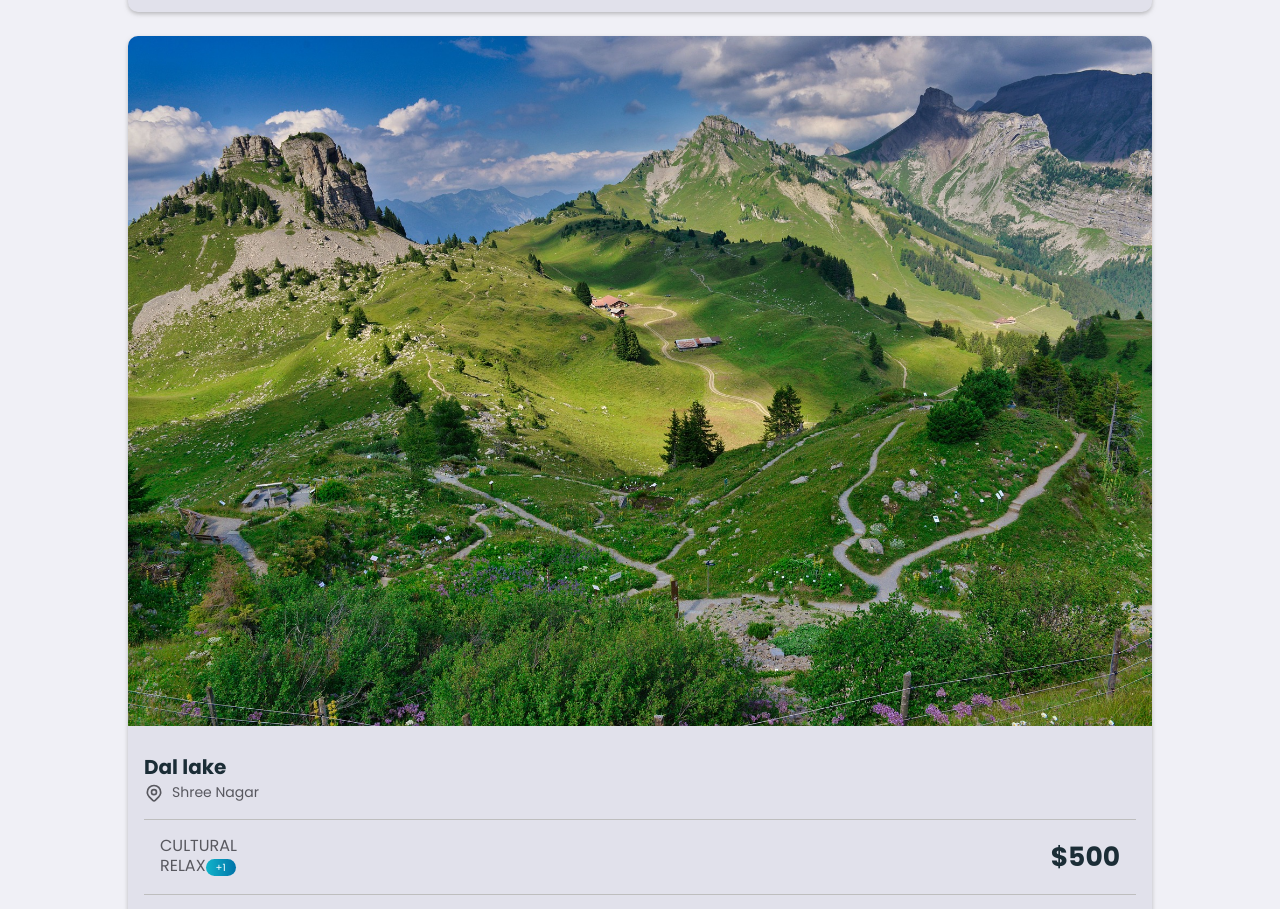
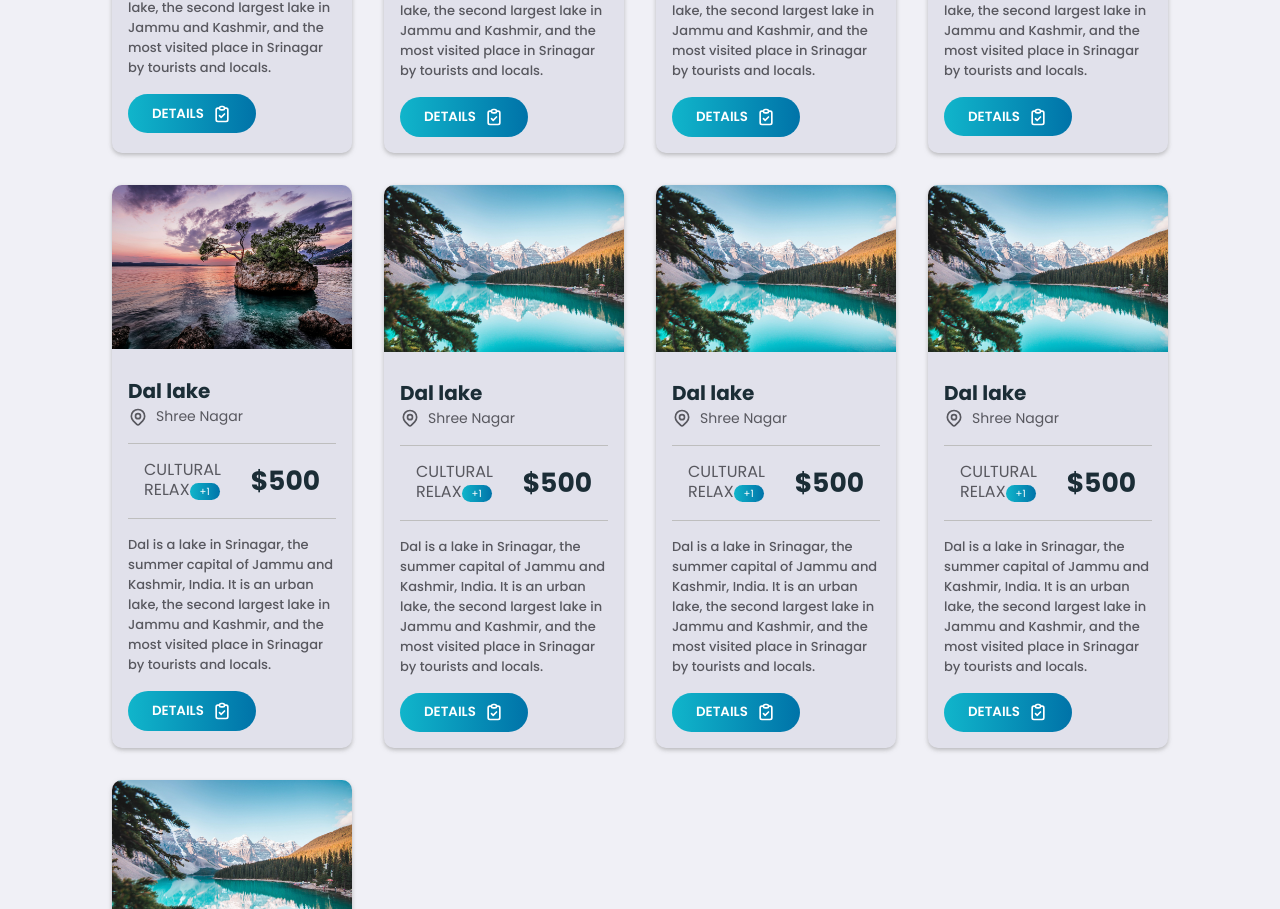
Before and after one commit to D-singh121/react-travel-site, a React (Create React App) app: page / in a window 1280 px wide. Shown: the part 1891-2800 px from the top of the page. Built offline with nearby package versions, Linux system fonts and the light colour scheme.

Commit message:
added responsiv main section

```diff
--- a/src/App.css
+++ b/src/App.css
@@ -95,7 +95,7 @@ body{
 
 @media screen and (min-width:1240px) {
     .container{
-        width: 80% !important;
+        width: 90% !important;
         margin: auto;
 
     }
--- a/src/Components/Main/Main.jsx
+++ b/src/Components/Main/Main.jsx
@@ -108,7 +108,40 @@ const Data = [
     grade:'CULTURAL RELAX',
     fees: '$500',
     description: 'Dal is a lake in Srinagar, the summer capital of Jammu and Kashmir, India. It is an urban lake, the second largest lake in Jammu and Kashmir, and the most visited place in Srinagar by tourists and locals.'
-  }
+  },
+  {
+    id:10,
+    imgSrc:img6,
+    destTitle:'Dal lake',
+    location:'Shree Nagar',
+    grade:'CULTURAL RELAX',
+    fees: '$500',
+    description: 'Dal is a lake in Srinagar, the summer capital of Jammu and Kashmir, India. It is an urban lake, the second largest lake in Jammu and Kashmir, and the most visited place in Srinagar by tourists and locals.'
+  },{
+    id:11,
+    imgSrc:img6,
+    destTitle:'Dal lake',
+    location:'Shree Nagar',
+    grade:'CULTURAL RELAX',
+    fees: '$500',
+    description: 'Dal is a lake in Srinagar, the summer capital of Jammu and Kashmir, India. It is an urban lake, the second largest lake in Jammu and Kashmir, and the most visited place in Srinagar by tourists and locals.'
+  },{
+    id:12,
+    imgSrc:img6,
+    destTitle:'Dal lake',
+    location:'Shree Nagar',
+    grade:'CULTURAL RELAX',
+    fees: '$500',
+    description: 'Dal is a lake in Srinagar, the summer capital of Jammu and Kashmir, India. It is an urban lake, the second largest lake in Jammu and Kashmir, and the most visited place in Srinagar by tourists and locals.'
+  },{
+    id:13,
+    imgSrc:img6,
+    destTitle:'Dal lake',
+    location:'Shree Nagar',
+    grade:'CULTURAL RELAX',
+    fees: '$500',
+    description: 'Dal is a lake in Srinagar, the summer capital of Jammu and Kashmir, India. It is an urban lake, the second largest lake in Jammu and Kashmir, and the most visited place in Srinagar by tourists and locals.'
+  },
 
 ]
 
--- a/src/Components/Main/main.css
+++ b/src/Components/Main/main.css
@@ -1,16 +1,16 @@
 :root {
-  --PrimaryColor: hsl(199,100%,33%);
-  --SecondaryColor: hsl(187,85% ,43%);
-  --gradientColor: linear-gradient(to right , hsl(187,85%,43%),hsl(199, 100%,33%));
-  --whiteColor: hsl(0,0%,100%);
-  --blackColor: hsl(201,33%,16%);
-  --textColor: hsl(240,4%,36%);
-  --whiteColorDeam: hsl(0,0%,93%);
-  --greyText: rgb(190,190,190);
-  --inputColor: rgb(239,239,239);
-  --bodyColor: rgb(240,240,246);
-  --cardBG: rgb(225,225,235);
-  --cardHover:rgb(255,255,255);
+  --PrimaryColor: hsl(199, 100%, 33%);
+  --SecondaryColor: hsl(187, 85%, 43%);
+  --gradientColor: linear-gradient(to right, hsl(187, 85%, 43%), hsl(199, 100%, 33%));
+  --whiteColor: hsl(0, 0%, 100%);
+  --blackColor: hsl(201, 33%, 16%);
+  --textColor: hsl(240, 4%, 36%);
+  --whiteColorDeam: hsl(0, 0%, 93%);
+  --greyText: rgb(190, 190, 190);
+  --inputColor: rgb(239, 239, 239);
+  --bodyColor: rgb(240, 240, 246);
+  --cardBG: rgb(225, 225, 235);
+  --cardHover: rgb(255, 255, 255);
 }
 
 .main {
@@ -130,4 +130,24 @@
 .main .secContent .singleDestination .cardInfo .btn .icon {
   align-self: center;
   font-size: 20px;
+}
+
+@media screen and (min-width: 760px) {
+  .secContent {
+    grid-template-columns: repeat(2, 1fr);
+  }
+}
+@media screen and (min-width: 960px) {
+  .secContent {
+    grid-template-columns: repeat(3, 1fr);
+  }
+  .section {
+    padding: 4rem 3rem 4rem;
+  }
+}
+@media screen and (min-width: 1240px) {
+  .main .secContent {
+    grid-template-columns: repeat(4, 1fr);
+    gap: 2rem;
+  }
 }/*# sourceMappingURL=main.css.map */
--- a/src/Components/Main/main.scss
+++ b/src/Components/Main/main.scss
@@ -1,31 +1,30 @@
-:root{
-    --PrimaryColor: hsl(199,100%,33%);
-    --SecondaryColor: hsl(187,85% ,43%);
-    --gradientColor: linear-gradient(to right , hsl(187,85%,43%),hsl(199, 100%,33%));
-    --whiteColor: hsl(0,0%,100%);
-    --blackColor: hsl(201,33%,16%);
-    --textColor : hsl(240,4%,36%);
-    --whiteColorDeam: hsl(0,0%,93%);
-    --greyText: rgb(190,190,190);
-    --inputColor : rgb(239,239,239);
-    --bodyColor: rgb(240,240,246);
-    --cardBG : rgb(225,225,235);
-    --cardHover :rgb(255,255,255);
+:root {
+    --PrimaryColor: hsl(199, 100%, 33%);
+    --SecondaryColor: hsl(187, 85%, 43%);
+    --gradientColor: linear-gradient(to right, hsl(187, 85%, 43%), hsl(199, 100%, 33%));
+    --whiteColor: hsl(0, 0%, 100%);
+    --blackColor: hsl(201, 33%, 16%);
+    --textColor: hsl(240, 4%, 36%);
+    --whiteColorDeam: hsl(0, 0%, 93%);
+    --greyText: rgb(190, 190, 190);
+    --inputColor: rgb(239, 239, 239);
+    --bodyColor: rgb(240, 240, 246);
+    --cardBG: rgb(225, 225, 235);
+    --cardHover: rgb(255, 255, 255);
 }
 
-.main{
+.main {
     width: 100%;
 
-    .secTitle{
-
-        .title{
+    .secTitle {
+        .title {
             position: relative;
             margin: 1rem 0;
             color: var(--textColor);
             width: max-content;
             z-index: 2;
 
-            &::after{
+            &::after {
                 position: absolute;
                 content: "";
                 background: var(--SecondaryColor);
@@ -38,11 +37,11 @@
         }
     }
 
-    .secContent{
+    .secContent {
         justify-content: center;
         gap: 1.5rem;
 
-        .singleDestination{
+        .singleDestination {
             height: 100%;
             display: grid;
             // padding: 1rem;
@@ -50,66 +49,65 @@
             border-radius: 10px;
             align-items: center;
             background: var(--cardBG);
-            box-shadow: 0 2px 4px rgba(140,140,141,.548);
+            box-shadow: 0 2px 4px rgba(140, 140, 141, 0.548);
             overflow: hidden;
 
-            &:hover{
-                background:var(--cardHover);
-                box-shadow: 1 4px 4px rgba(85,85,114,.549);
-                transition: .3s ease;
+            &:hover {
+                background: var(--cardHover);
+                box-shadow: 1 4px 4px rgba(85, 85, 114, 0.549);
+                transition: 0.3s ease;
             }
 
-            .imgDiv{
+            .imgDiv {
                 height: 100%;
                 width: 100%;
                 overflow: hidden;
 
-                img{
+                img {
                     height: 100%;
                     width: 100%;
                     object-fit: cover;
                     transition: 2s ease;
                 }
 
-                &:hover{
-                    img{
+                &:hover {
+                    img {
                         transform: scale(1.1);
                     }
                 }
             }
 
-            .cardInfo{
+            .cardInfo {
                 padding: 1rem;
 
-                .destTitle{
+                .destTitle {
                     color: var(--blackColor);
                     font-size: 1.25rem;
                 }
 
-                .continent{
-                    gap:.5rem;
+                .continent {
+                    gap: 0.5rem;
 
-                    .icon{
+                    .icon {
                         color: var(--textColor);
                         font-size: 20px;
                     }
 
-                    .name{
+                    .name {
                         font-weight: 400;
                         color: var(--textColor);
                         font-size: 14px;
-
                     }
                 }
 
-                .fees{
+                .fees {
                     width: 100%;
-                    justify-content:space-between;
+                    justify-content: space-between;
                     padding: 1rem;
                     margin: 1rem 0;
                     border-top: 1.5px solid var(--greyText);
                     border-bottom: 1.5px solid var(--greyText);
-                    .grade{
+                    .grade {
                         color: var(--textColor);
                         max-width: 100px;
                         line-height: 20px;
@@ -117,7 +115,7 @@
                         justify-content: center;
                         align-items: center;
 
-                        small{
+                        small {
                             text-align: center;
                             border-radius: 10px;
                             background: var(--gradientColor);
@@ -127,33 +125,53 @@
                         }
                     }
 
-                    .price{
+                    .price {
                         font-size: 2rem;
                         color: var(--blackColor);
                     }
                 }
 
-                .desc{
-                    font-size:13px;
-                    color:var(--textColor);
+                .desc {
+                    font-size: 13px;
+                    color: var(--textColor);
                     font-weight: 500;
                 }
 
-                .btn{
+                .btn {
                     margin-top: 1rem;
                     color: var(--whiteColor);
                     font-weight: 600;
                     justify-content: space-between;
-                    gap: .5rem;
+                    gap: 0.5rem;
 
-                    .icon{
+                    .icon {
                         align-self: center;
                         font-size: 20px;
                     }
                 }
             }
         }
-
-
     }
 }
+
+@media screen and (min-width: 760px) {
+    .secContent {
+        grid-template-columns: repeat(2, 1fr);
+    }
+}
+@media screen and (min-width: 960px) {
+    .secContent {
+        grid-template-columns: repeat(3, 1fr);
+    }
+    .section{
+        padding: 4rem 3rem 4rem;
+    }
+}
+@media screen and (min-width: 1240px) {
+    .main {
+        .secContent {
+            grid-template-columns: repeat(4, 1fr);
+            gap: 2rem;
+        }
+    }
+}
```
Also changed, not shown: 1 other file (tests, documents, lock files or other folders). Lines whose indentation alone changed are shown as unchanged.
